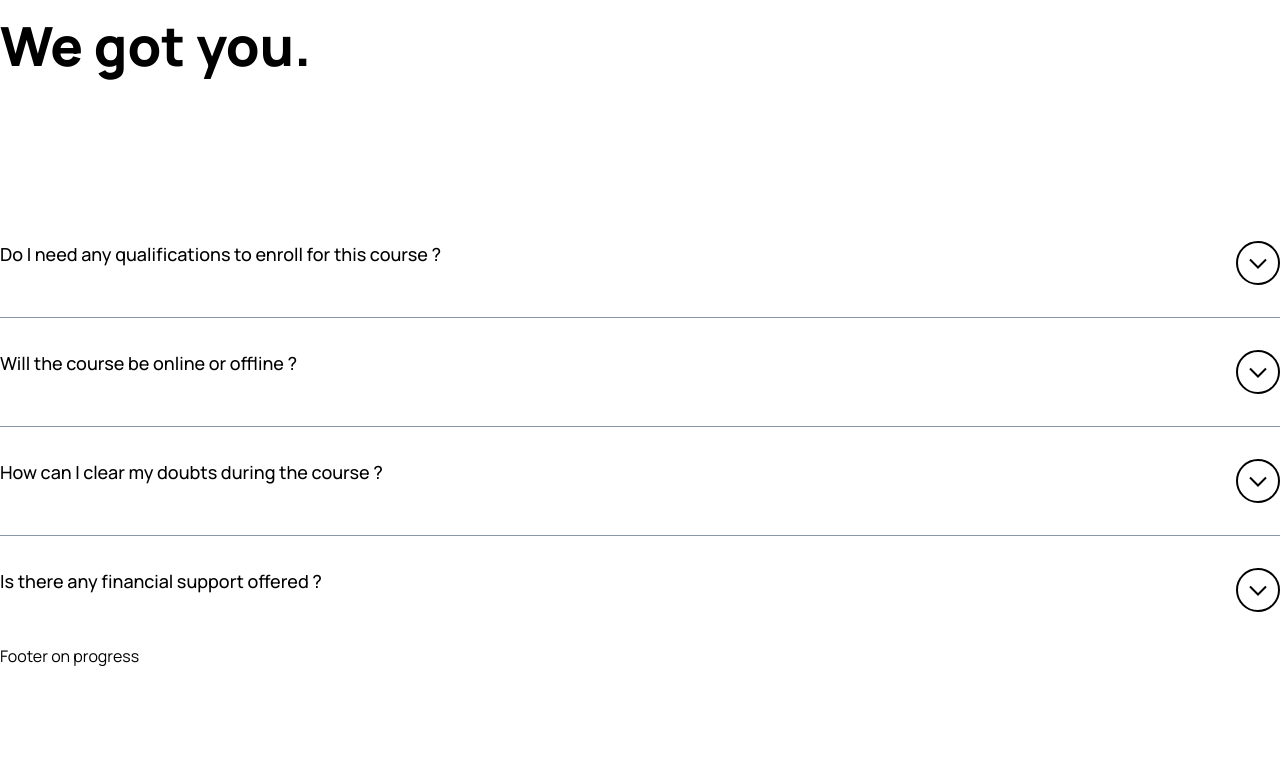
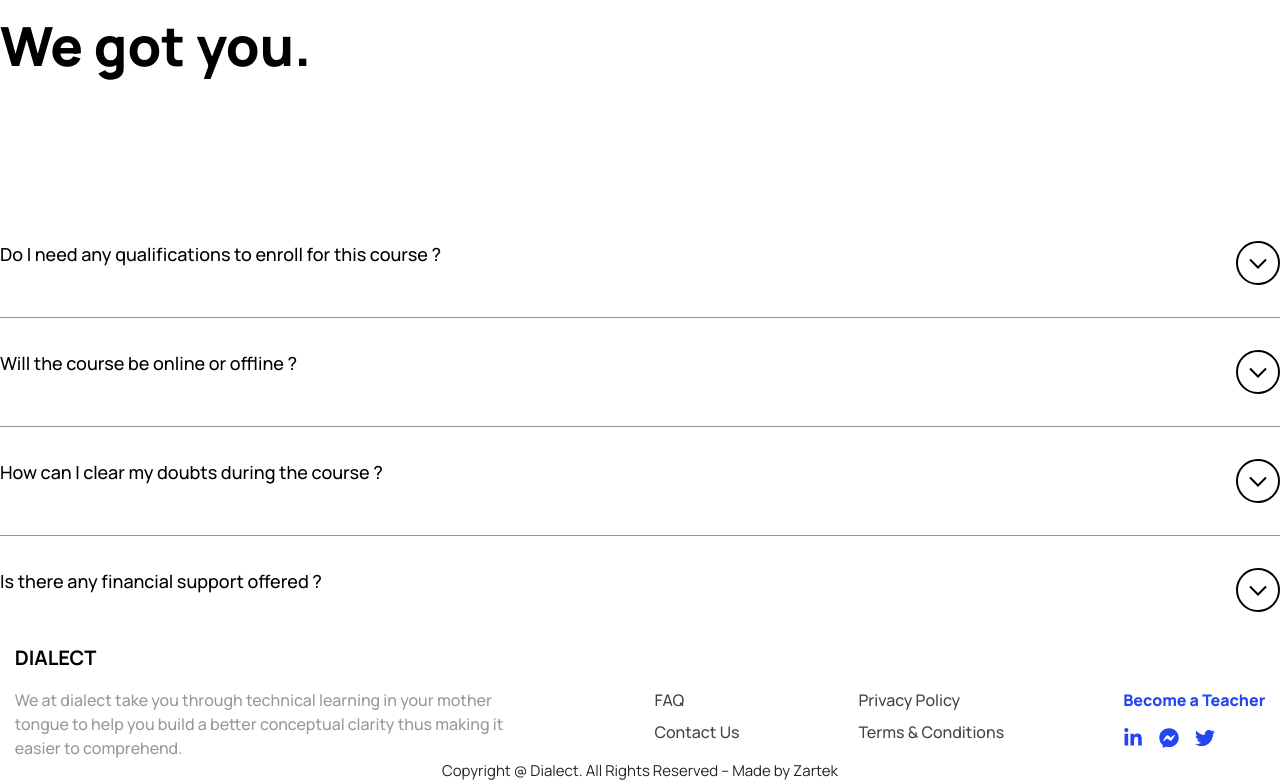
Before and after one commit to salmanpary/Dialect, a Next.js app: page / in a window 1280 px wide. Shown: the part 3761-4544 px from the top of the page. Before the commit the page ends 4429 px from the top, so only its background shows below. Built offline with nearby package versions, Linux system fonts and the light colour scheme.

Commit message:
footer section added

```diff
--- a/components/Footer/Footer.js
+++ b/components/Footer/Footer.js
@@ -1,9 +1,64 @@
-import React from 'react'
+import React from "react";
+import {FaLinkedinIn} from "react-icons/fa";
+import {FaFacebookMessenger} from "react-icons/fa";
+import {FaTwitter} from "react-icons/fa";
+import { useMediaQuery } from "usehooks-ts";
+const Footer = () => {
+  const matches = useMediaQuery("(max-width: 576px)");
+  return (
+    <footer className="flex  flex-col justify-center items-center">
+      <div className="flex flex-col gap-y-4">
+        <h2 className="font-bold text-xl md:text-center">
 
-const Footer = () => {
-  return (
-    <div>Footer on progress</div>
-  )
-}
+          DIALECT
+        </h2>
+        <div className="flex gap-x-[8.688rem] md:flex-wrap md:justify-center md:items-center">
 
-export default Footer
+        <div className="font-medium text-base opacity-40 w-[50ch] md:text-center md:w-[30ch]">
+        We at dialect take you through technical learning in your mother tongue to help you build a better conceptual clarity thus making it easier to comprehend.
+
+        </div>
+        <div className="flex gap-x-[7.438rem] md:flex-col md:justify-center md:items-center">
+          <div className="flex flex-col text-[#454545] font-medium gap-2 md:flex-row md:gap-x-7">
+            <a href="">
+              FAQ
+            </a>
+            <a href="" className="whitespace-nowrap">
+              Contact Us
+            </a>
+
+          </div>
+          <div className="flex flex-col text-[#454545] font-medium gap-2 md:flex-row">
+            <a href="">
+             Privacy Policy
+            </a>
+            <a href="" className="whitespace-nowrap">
+              Terms & Conditions
+            </a>
+
+          </div>
+          <div className="flex flex-col text-blue gap-4">
+            <div className="whitespace-nowrap font-extrabold">
+              Become a Teacher
+            </div>
+            <div className="flex gap-4 md:justify-center md:items-center">
+              <FaLinkedinIn  size={20} />
+              <FaFacebookMessenger  size={20} />
+              <FaTwitter  size={20} />
+
+
+            </div>
+          </div>
+
+        </div>
+        </div>
+      </div>
+      <div className="text-footerblack text-footerelements md:text-center sm:w-[20ch]">
+      Copyright @ Dialect. All Rights Reserved -- Made by Zartek
+
+      </div>
+    </footer>
+  );
+};
+
+export default Footer;
--- a/tailwind.config.js
+++ b/tailwind.config.js
@@ -24,7 +24,8 @@ module.exports = {
 
         "cardtext":"#757095",
         "bordergrey":"#E9E9E9",
-        "faqtext":"#1B1C31"
+        "faqtext":"#1B1C31",
+        "footertext":"#454545"
 
 
       },
```
